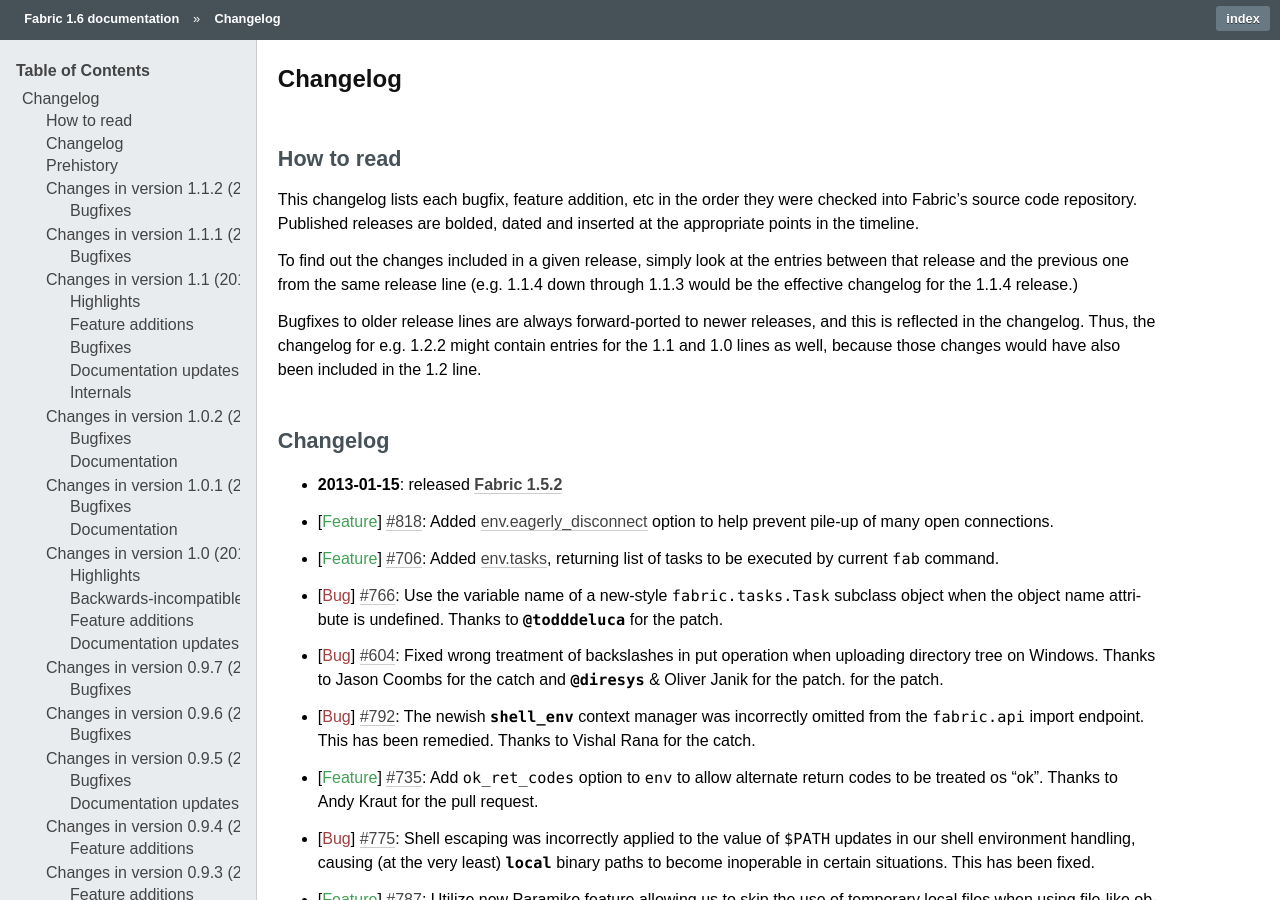
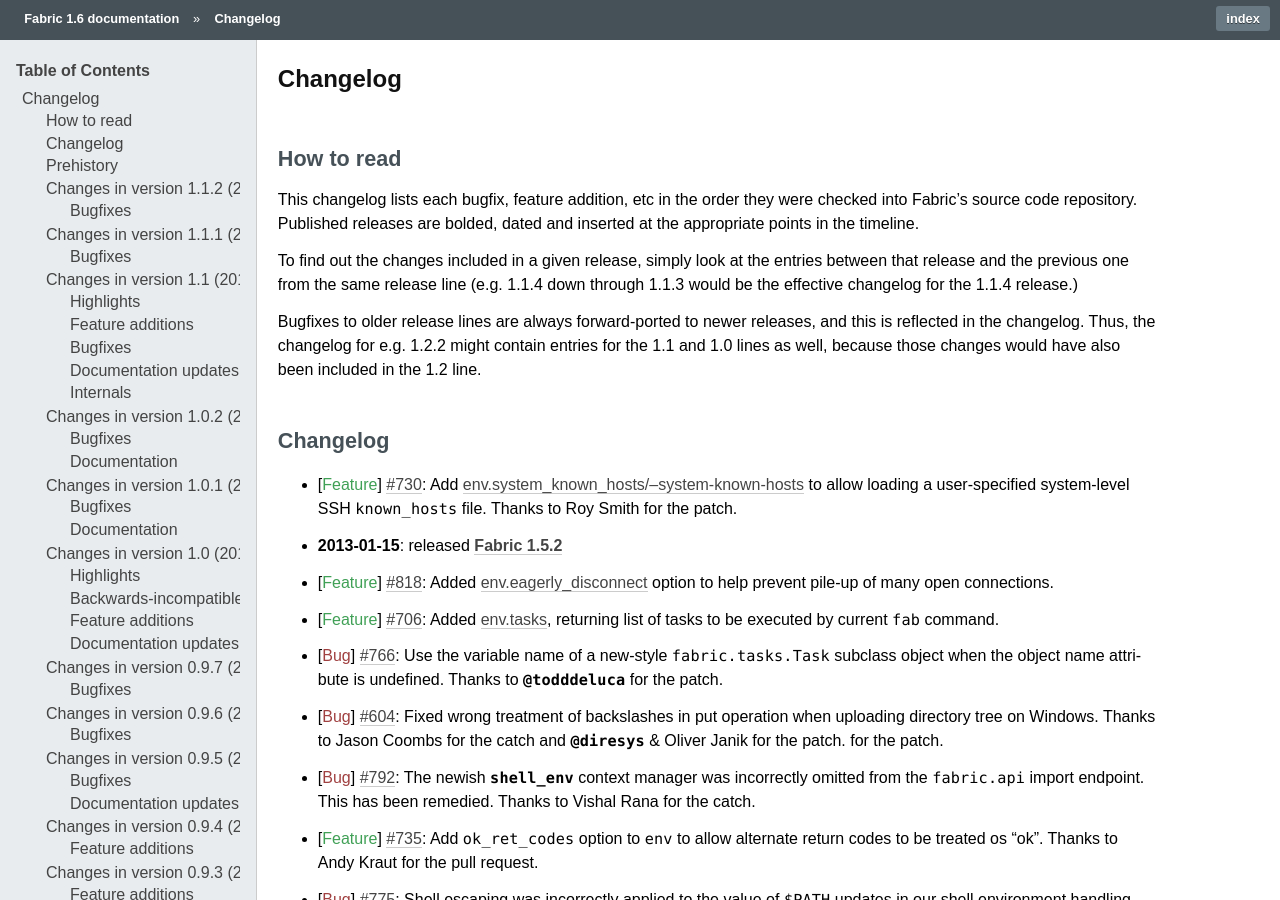
Before and after one commit to fabric/fabric, a Sphinx documentation site: the page built from docs/changelog.rst, in a window 1280 px wide and 900 px high. Built offline with Sphinx 7.4.7, drawn with Linux system fonts in a browser that asks for light colours; some of the changed text lies outside the part shown.

Commit message:
Fix changelog re #730

```diff
--- a/docs/changelog.rst
+++ b/docs/changelog.rst
@@ -25,6 +25,9 @@
 Changelog
 =========
 
+* :feature:`730` Add :ref:`env.system_known_hosts/--system-known-hosts
+  <system-known-hosts>` to allow loading a user-specified system-level SSH
+  ``known_hosts`` file. Thanks to Roy Smith for the patch.
 * :release:`1.5.2 <2013-01-15>`
 * :feature:`818` Added :ref:`env.eagerly_disconnect <eagerly-disconnect>`
   option to help prevent pile-up of many open connections.
--- a/docs/usage/env.rst
+++ b/docs/usage/env.rst
@@ -546,6 +546,7 @@
 
 .. seealso:: :doc:`ssh`
 
+.. _system-known-hosts:
 
 ``system_known_hosts``
 ------------------------
```
Also changed, not shown: other parts of docs/changelog.rst (+0 -1 lines).
